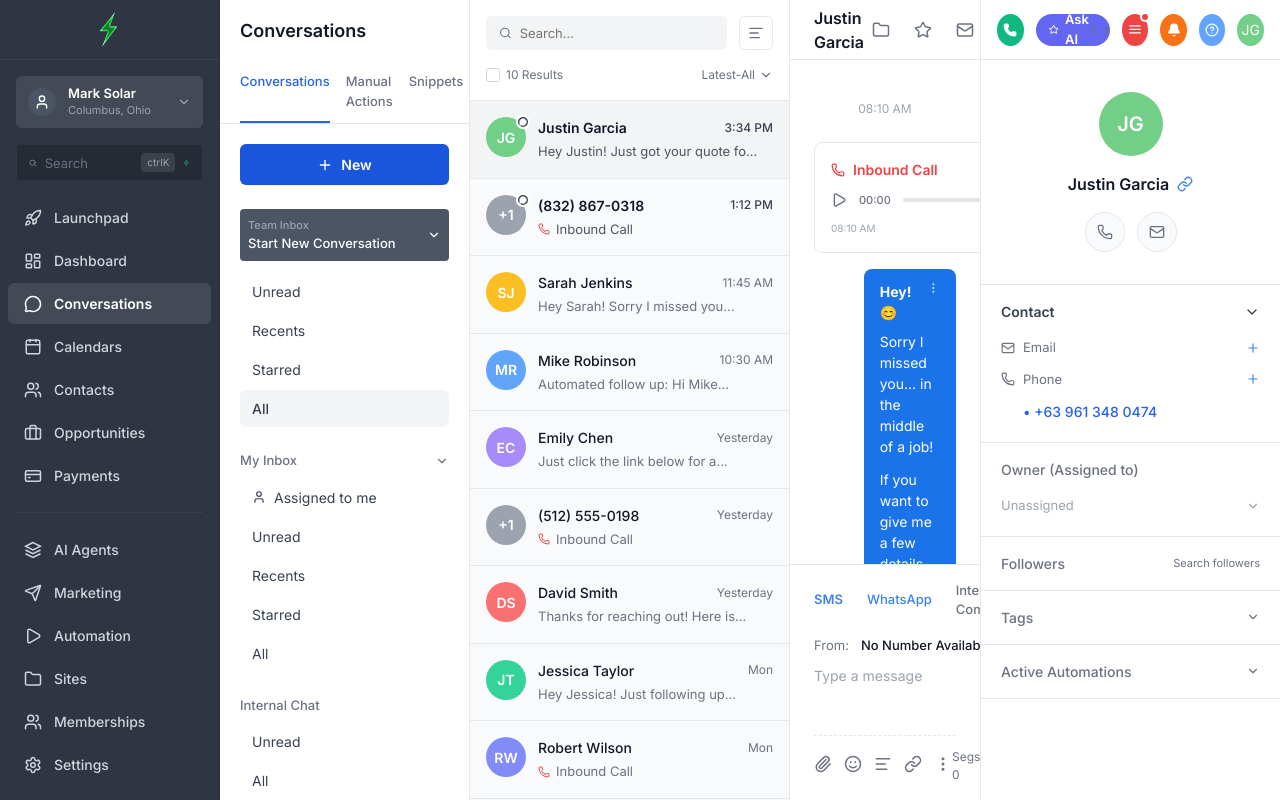
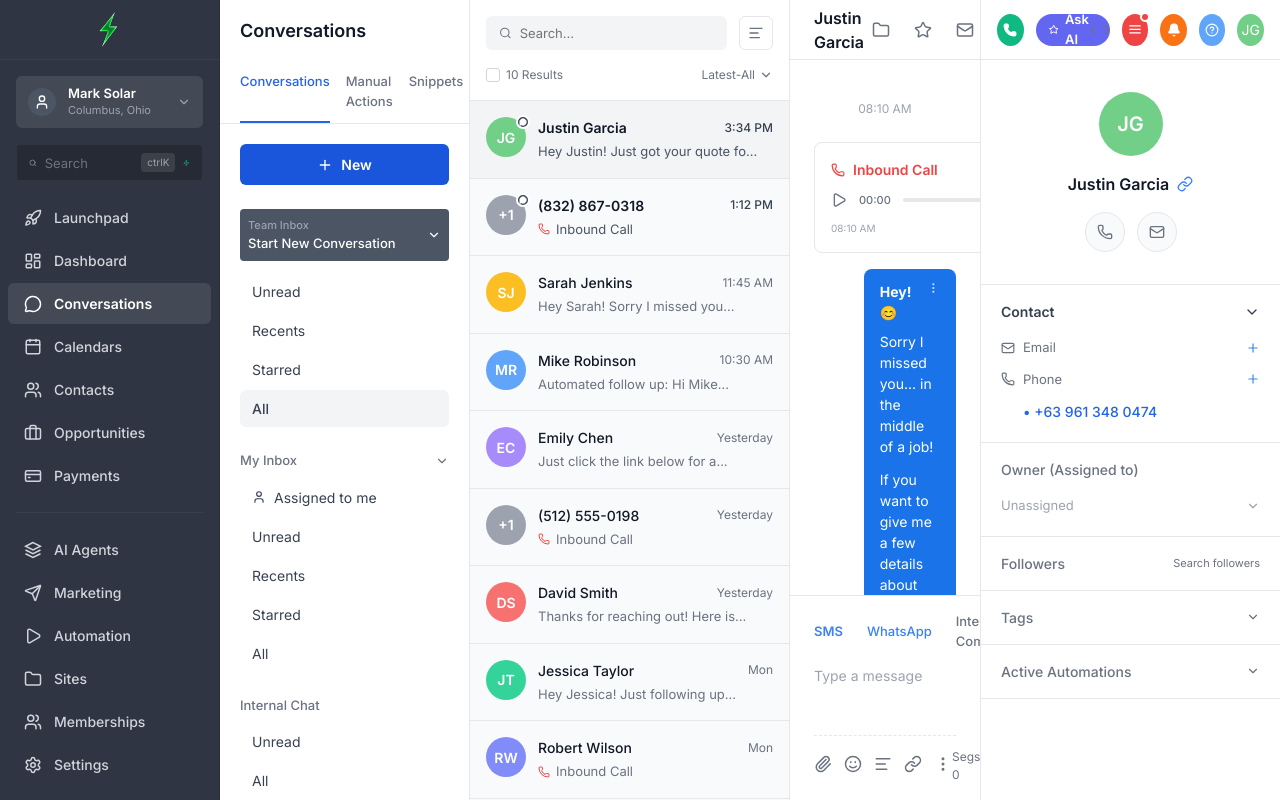
Before and after one commit to garcia111805-web/dummy-ghl-for-demo, a React (Vite) app: page / in a window 1280 px wide. Built offline with nearby package versions, Linux system fonts and the light colour scheme.

Commit message:
remove from-to selectors from chat input area
Agent-Logs-Url: https://github.com/garcia111805-web/dummy-ghl-for-demo/sessions/81d1c900-e35e-4e28-b9ac-c85d9e4288dd

Co-authored-by: garcia111805-web <242937499+garcia111805-web@users.noreply.github.com>

```diff
--- a/src/App.css
+++ b/src/App.css
@@ -450,23 +450,6 @@ ul { list-style: none; padding: 0; margin: 0; }
   color: #6B7280;
 }
 
-.from-to-selectors {
-  display: flex;
-  gap: 24px;
-  margin-bottom: 12px;
-  font-size: 13px;
-  color: #6B7280;
-}
-.selector { display: flex; align-items: center; gap: 8px; }
-.select-box {
-  border: none;
-  background: none;
-  font-size: 13px;
-  color: #111827;
-  font-weight: 500;
-  cursor: pointer;
-  outline: none;
-}
 
 .message-editor {
   display: flex;
--- a/src/App.tsx
+++ b/src/App.tsx
@@ -262,21 +262,6 @@ const ChatArea = () => {
           </div>
         </div>
 
-        <div className="from-to-selectors">
-          <div className="selector">
-            <span>From:</span>
-            <select className="select-box">
-              <option>No Number Available</option>
-            </select>
-          </div>
-          <div className="selector">
-            <span>To:</span>
-            <select className="select-box">
-              <option>+63 961 348 0474</option>
-            </select>
-          </div>
-        </div>
-
         <div className="message-editor">
           <textarea className="message-textarea" placeholder="Type a message"></textarea>
           <div className="editor-toolbar">
```
